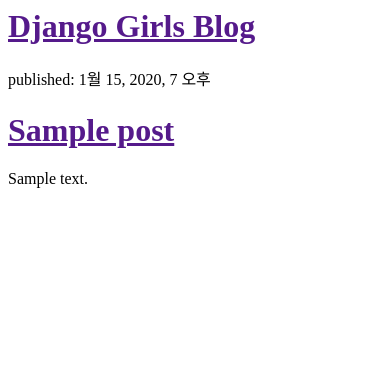
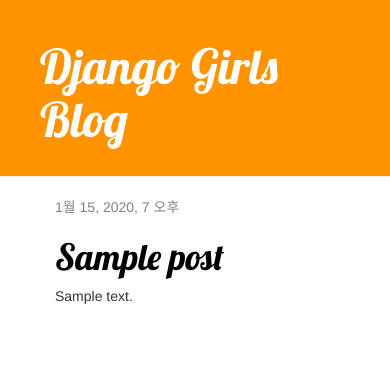
Before and after one commit to DH-RYU/my-first-blog, a Django app: page / in a window 390 px wide. Shown: the top 375 px of the page. Run offline with Django 3.2, Linux system fonts and the light colour scheme; tables that the repository leaves empty hold one stand-in row (values such as "Sample post"); some libraries are stand-ins or nearby versions.

Commit message:
Added view and template for detailed blog post as well as CSS for the decoration

```diff
--- /dev/null
+++ b/blog/static/css/blog.css
@@ -0,0 +1,46 @@
+.page-header {
+    background-color: #ff9400;
+    margin-top: 0;
+    padding: 20px 20px 20px 40px;
+}
+
+.page-header h1, .page-header h1 a, .page-header h1 a:visited, .page-header h1 a:active {
+    color: #ffffff;
+    font-size: 36pt;
+    text-decoration: none;
+}
+
+.content {
+    margin-left: 40px;
+}
+
+h1, h2, h3, h4 {
+    font-family: 'Lobster', cursive;
+}
+
+.date {
+    color: #828282;
+}
+
+.save {
+    float: right;
+}
+
+.post-form textarea, .post-form input {
+    width: 100%;
+}
+
+.top-menu, .top-menu:hover, .top-menu:visited {
+    color: #ffffff;
+    float: right;
+    font-size: 26pt;
+    margin-right: 20px;
+}
+
+.post {
+    margin-bottom: 70px;
+}
+
+.post h1 a, .post h1 a:visited {
+    color: #000000;
+}
--- /dev/null
+++ b/blog/templates/blog/base.html
@@ -0,0 +1,24 @@
+{% load static %}
+<html>
+    <head>
+        <title>Django Girls blog</title>
+        <link rel="stylesheet" href="//maxcdn.bootstrapcdn.com/bootstrap/3.2.0/css/bootstrap.min.css">
+        <link rel="stylesheet" href="//maxcdn.bootstrapcdn.com/bootstrap/3.2.0/css/bootstrap-theme.min.css">
+        <link href='//fonts.googleapis.com/css?family=Lobster&subset=latin,latin-ext' rel='stylesheet' type='text/css'>
+        <link rel="stylesheet" href="{% static 'css/blog.css' %}">
+    </head>
+    <body>
+        <div class="page-header">
+            <h1><a href="/">Django Girls Blog</a></h1>
+        </div>
+
+        <div class="content container">
+            <div class="row">
+                <div class="col-md-8">
+                    {% block content %}
+                    {% endblock %}
+                </div>
+            </div>
+        </div>
+    </body>
+</html>
--- a/blog/templates/blog/post_list.html
+++ b/blog/templates/blog/post_list.html
@@ -1,19 +1,13 @@
-<html>
-    <head>
-        <title>Django Girls blog</title>
-    </head>
-    <body>
-        <div>
-            <h1><a href="">Django Girls Blog</a></h1>
+{% extends 'blog/base.html' %}
+
+{% block content %}
+    {% for post in posts %}
+        <div class="post">
+            <div class="date">
+                {{ post.published_date }}
+            </div>
+            <h1><a href="{% url 'post_detail' pk=post.pk %} ">{{ post.title }}</a></h1>
+            <p>{{ post.text|linebreaksbr }}</p>
         </div>
-
-        {% for post in posts %}
-            <div>
-                <p>published: {{ post.published_date }}</p>
-                <h1><a href=""> {{ post.title }} </a></h1>
-                <p> {{ post.text|linebreaksbr }} </p>
-            </div>
-        {% endfor %}
-
-    </body>
-</html>
+    {% endfor %}
+{% endblock %}
--- a/blog/urls.py
+++ b/blog/urls.py
@@ -2,5 +2,6 @@ from django.urls import path
 from . import views
 
 urlpatterns = [
-    path('', views.post_list, name='post_list')
+    path('', views.post_list, name='post_list'),
+    path('post/<int:pk>/', views.post_detail, name='post_detail'),
 ]
--- a/blog/views.py
+++ b/blog/views.py
@@ -1,8 +1,14 @@
 from django.shortcuts import render
 from django.utils import timezone
 from .models import Post
+from django.shortcuts import render, get_object_or_404
+
 
 # Create your views here.
 def post_list(request):
     posts = Post.objects.filter(published_date__lte=timezone.now()).order_by('published_date')
     return render(request, 'blog/post_list.html', {'posts' : posts})
+
+def post_detail(request, pk) :
+    post = get_object_or_404(Post, pk = pk)
+    return render(request, 'blog/post_detail.html', {'post': post})
--- a/mysite/settings.py
+++ b/mysite/settings.py
@@ -120,4 +120,4 @@ USE_TZ = True
 # https://docs.djangoproject.com/en/2.0/howto/static-files/
 
 STATIC_URL = '/static/'
-STATIC_ROOT = os.path.join(BASE_DIR, 'static')
+STATIC_ROOT = os.path.join(BASE_DIR)
```
Also changed, not shown: blog/templates/blog/post_detail.html (added, +13 -0 lines).
